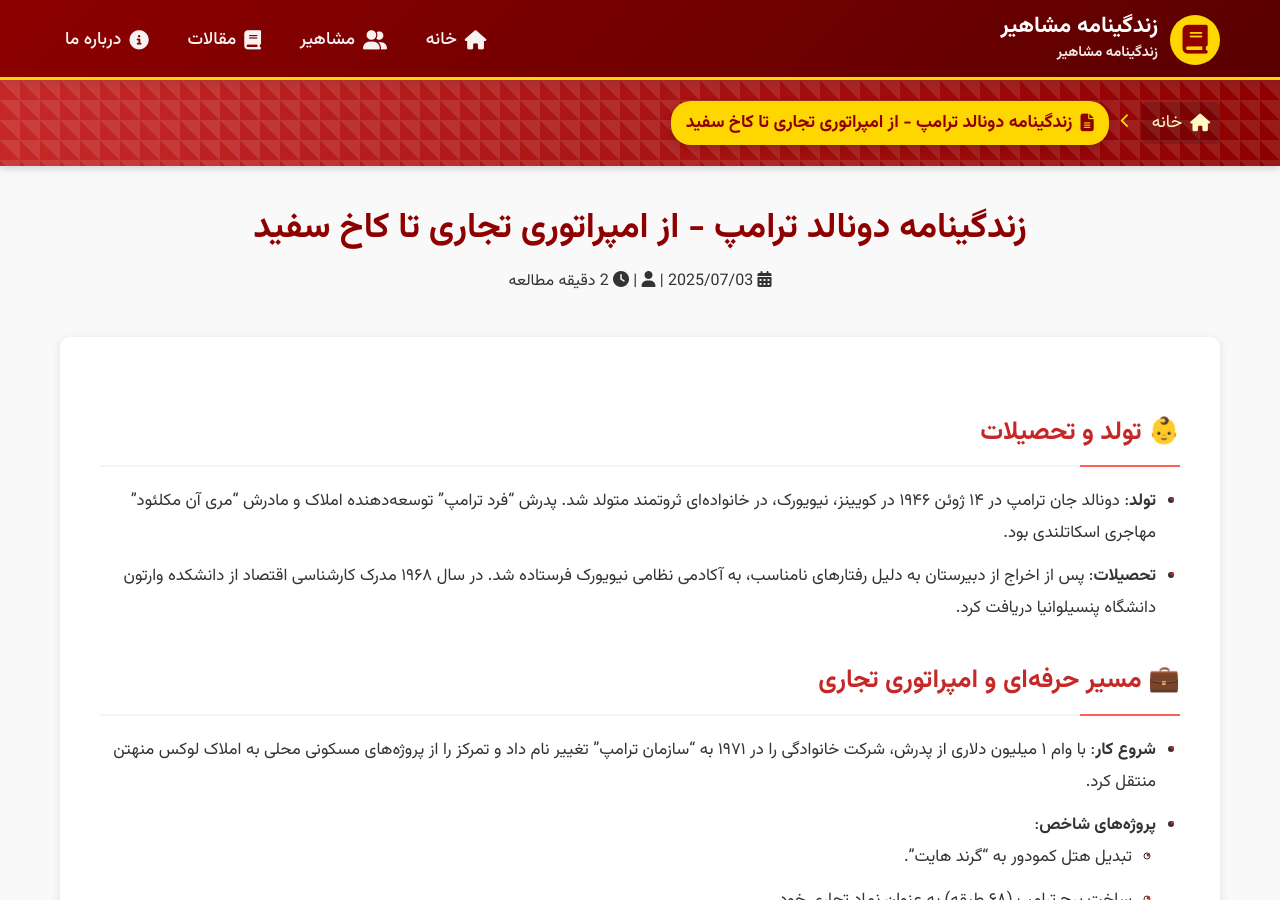
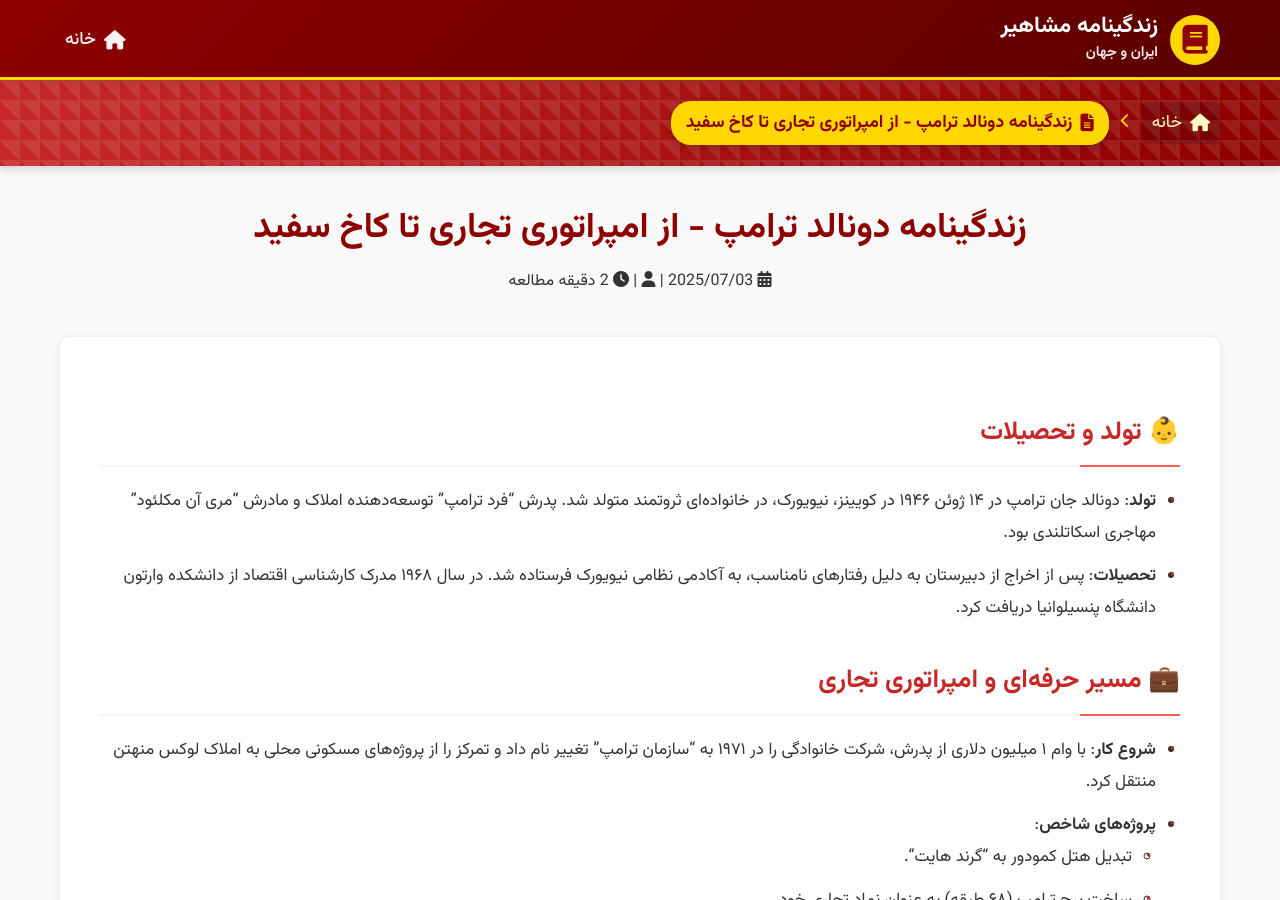
Before and after one commit to darkblog/darkblog.github.io, a Jekyll site: the page built from _posts/2025-7-3-41.md, in a window 1280 px wide and 900 px high. Built offline with Jekyll 4.4.1, drawn with Linux system fonts in a browser that asks for light colours.

Commit message:
Update post.html

```diff
--- a/_layouts/post.html
+++ b/_layouts/post.html
@@ -691,15 +691,12 @@
                 </div>
                 <div class="logo-text">
                     <span>{{ site.title }}</span>
-                    <span>زندگینامه مشاهیر</span>
+                    <span>ایران و جهان</span>
                 </div>
             </a>
 
             <div class="nav-links">
                 <a href="{{ site.baseurl }}/"><i class="fas fa-home"></i> خانه</a>
-                <a href="#"><i class="fas fa-user-friends"></i> مشاهیر</a>
-                <a href="#"><i class="fas fa-book"></i> مقالات</a>
-                <a href="#"><i class="fas fa-info-circle"></i> درباره ما</a>
             </div>
         </div>
     </header>
```
